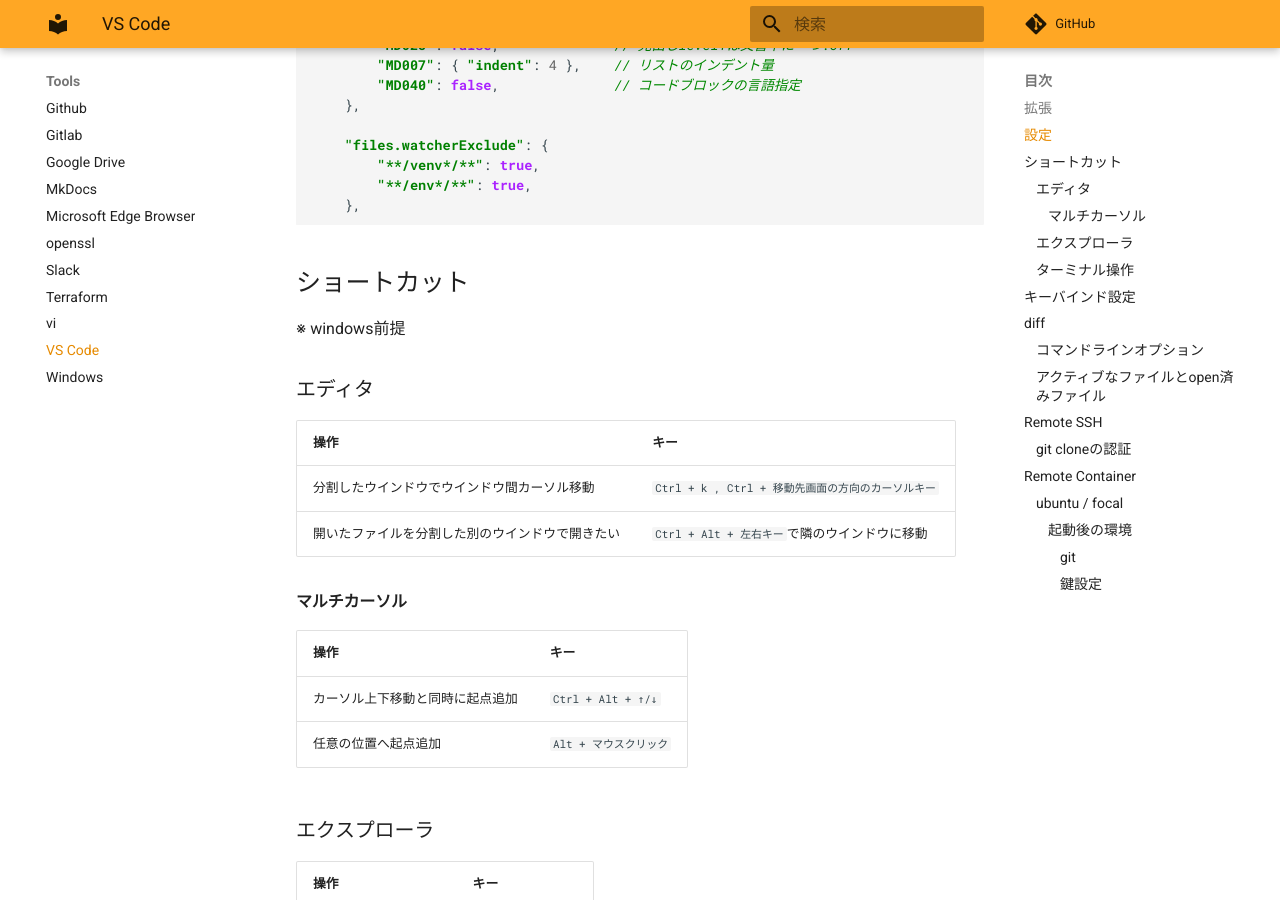
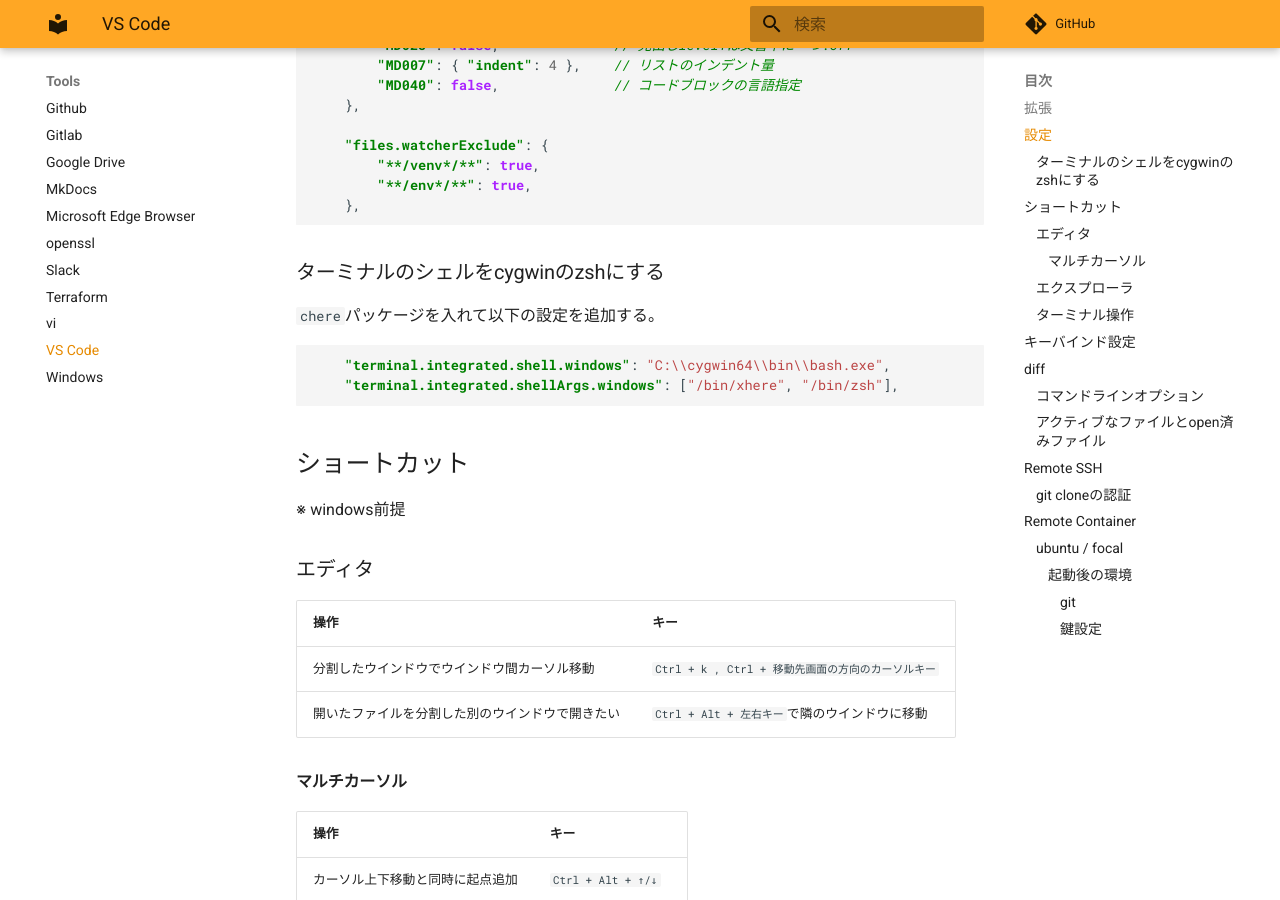
Before and after one commit to zaki-lknr/docs, an MkDocs documentation site: the page built from docs/Tools/vscode.md, in a window 1280 px wide and 900 px high, scrolled down 1645 px. Built offline with MkDocs 1.6.1 and Material for MkDocs 9.7.7, drawn with Linux system fonts in a browser that asks for light colours; comment, search, counter and statistics services are not loaded.

Commit message:
add: tools/vscode: terminalをcygwinzsh設定

````diff
--- a/docs/Tools/vscode.md
+++ b/docs/Tools/vscode.md
@@ -59,6 +59,15 @@
         "**/env*/**": true,
     },
 
+```
+
+### ターミナルのシェルをcygwinのzshにする
+
+`chere`パッケージを入れて以下の設定を追加する。
+
+```json
+    "terminal.integrated.shell.windows": "C:\\cygwin64\\bin\\bash.exe",
+    "terminal.integrated.shellArgs.windows": ["/bin/xhere", "/bin/zsh"],
 ```
 
 ## ショートカット
````
